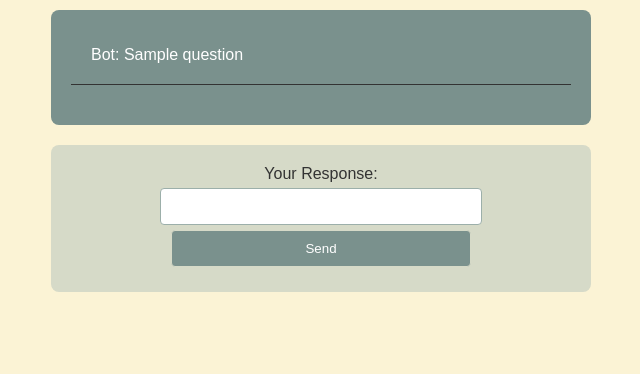
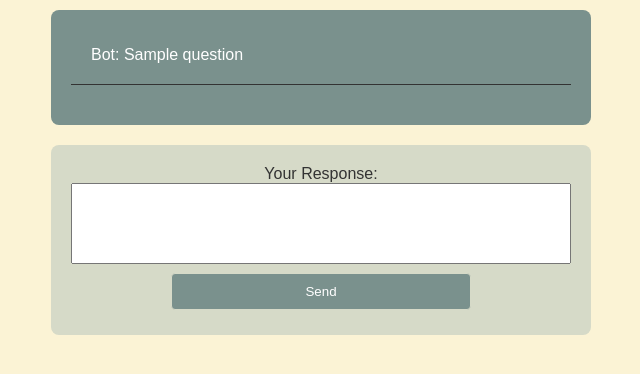
Before and after one commit to wyliebrown1990/interview-app, a Flask app: template templates/chat.html in a window 1280 px wide. Shown: the part 93-467 px from the top of the page, without its empty margins (319-959 px from the left). Run offline with Flask 3, Linux system fonts and the light colour scheme; the template is opened without the code that fills it: most values are stand-ins (such as "Sample title", 1, 10 or a date in 2020).

Commit message:
updating changes

```diff
--- a/app.py
+++ b/app.py
@@ -333,7 +333,7 @@ def get_initial_question(training_data, industry):
 
 # Define the prompt template for the initial interview question. This is where you can really optimize output.
     prompt = ChatPromptTemplate.from_messages([
-        ("system", f"You are an interview coach for a {training_data.job_title} at {training_data.company_name} in the {industry} industry."),
+        ("system", f"I want you to conduct a real life job interview with me where you ask me real interview questions I would get as a {training_data.job_title} at {training_data.company_name} in the {industry} industry. Youre questions should test my knowledge of the job role and company and challenge me to give concise and relevant answers."),
         MessagesPlaceholder(variable_name="messages"),
     ])
 
@@ -363,9 +363,9 @@ def get_next_question(session_id, user_response):
 
 # Define the prompt template for the next interview question. This is where you can really optimize output.
     prompt = ChatPromptTemplate.from_messages([
-        ("system", "You are an interview coach."),
+        ("system", "You are the world's best interview coach. People looking to advance their careers and perfect their interview answers come to you for critical feedback on their ability to answer interview questions as best as possible."),
         MessagesPlaceholder(variable_name="messages"),
-        ("system", "Provide feedback on the user's answer and ask the next question."),
+        ("system", "Provide feedback on the user's answer. Be very critical of their ability to provide concise and accurate answers. Give them a rating between 0 - 10 on how good their answer was based on how you would expect the world's best job interviewers to perform. After your feedback if you felt the answer given was incomplete then ask another question that goes deeper and more specific on your last question. If the answer is satisfactory to the last question then please ask a new question that is different than any questions you've asked before."),
     ])
 
 # Create a chain to process the user's response and generate the next question.
--- a/requirements.txt
+++ b/requirements.txt
@@ -1,6 +1,6 @@
-Flask
-Flask-SQLAlchemy
-SQLAlchemy
+Flask==3.0.3
+Flask-SQLAlchemy==3.1.1
+SQLAlchemy==1.4.31
 gunicorn
 opentelemetry-api
 opentelemetry-sdk
--- a/static/css/styles.css
+++ b/static/css/styles.css
@@ -117,6 +117,13 @@ button {
     height: 2.5rem;            /* Footer height */
 }
 
+#user_response {
+    width: 100%;
+    box-sizing: border-box;
+    resize: none; /* Disable manual resizing to ensure the auto-resize works properly */
+    overflow: hidden; /* Hide the scroll bar */
+}
+
 /* Media Queries */
 @media (max-width: 768px) {
     form, .chat-block {
--- a/templates/chat.html
+++ b/templates/chat.html
@@ -26,6 +26,12 @@
                 </div>
             `;
             document.getElementById('user_response').value = '';  // Clear the input field
+            document.getElementById('user_response').style.height = 'auto';  // Reset height
+        }
+
+        function adjustTextareaHeight(element) {
+            element.style.height = 'auto';
+            element.style.height = (element.scrollHeight) + 'px';
         }
     </script>
 </head>
@@ -42,7 +48,7 @@
     <form onsubmit="fetchNextQuestion(event);">
         <input type="hidden" id="session_id" value="{{ session_id }}">
         <label for="user_response">Your Response:</label>
-        <input type="text" id="user_response" required>
+        <textarea id="user_response" name="user_response" rows="5" style="width: 100%;" required oninput="adjustTextareaHeight(this)"></textarea>
         <button type="submit">Send</button>
     </form>
 </body>
```
